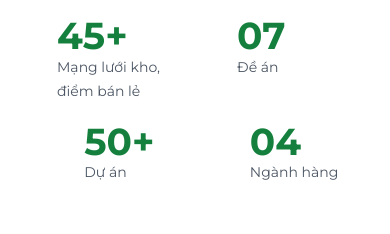
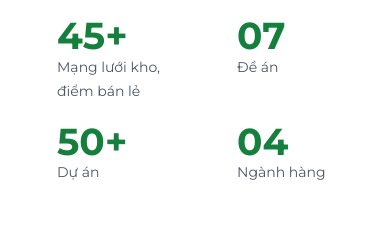
Before and after one commit to nguyenpc203798/agronexustest, a plain HTML site: page index.html in a window 390 px wide. Shown: the part 2750-2984 px from the top of the page. Drawn offline with nearby package versions, Linux system fonts and the light colour scheme.

Commit message:
update 07-04

```diff
--- a/index.html
+++ b/index.html
@@ -263,11 +263,11 @@ http://www.templatemo.com/tm-515-eatery
             <p class="text-6xl font-bold text-green-700">07</p>
             <p class="text-gray-600">Đề án</p>
           </div>
-          <div class="pl-[37%] md:pl-18">
+          <div class="pl-[20%] xl:pl-[37%] md:pl-18">
             <p class="text-6xl font-bold text-green-700">50+</p>
             <p class="text-gray-600">Dự án</p>
           </div>
-          <div class="pl-[28%] md:pl-18">
+          <div class="pl-[20%] xl:pl-[28%] md:pl-18">
             <p class="text-6xl font-bold text-green-700">04</p>
             <p class="text-gray-600">Ngành hàng</p>
           </div>
```
Also changed, not shown: images/4nganhhang/nongnghiep/vattunn.jpg.
